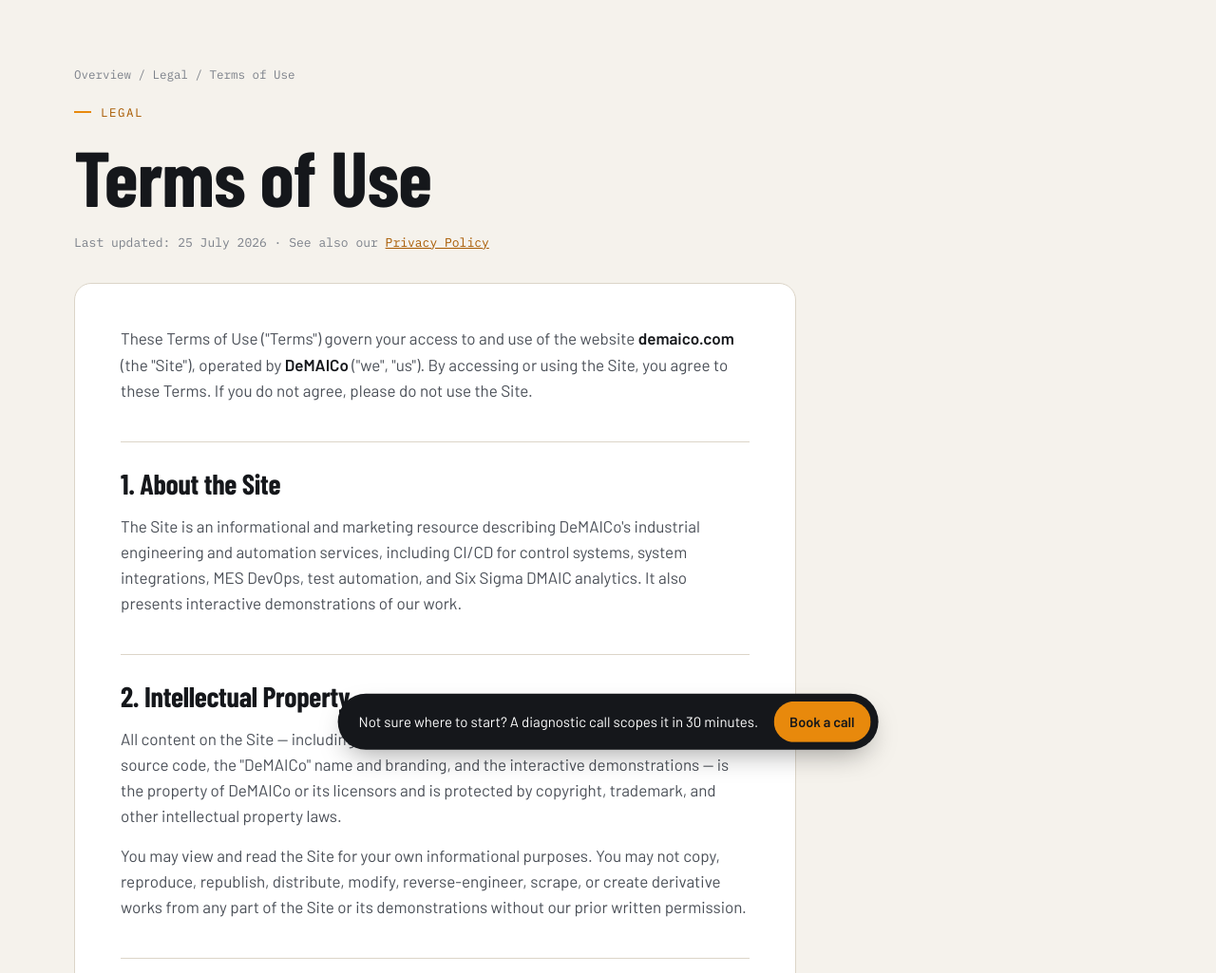
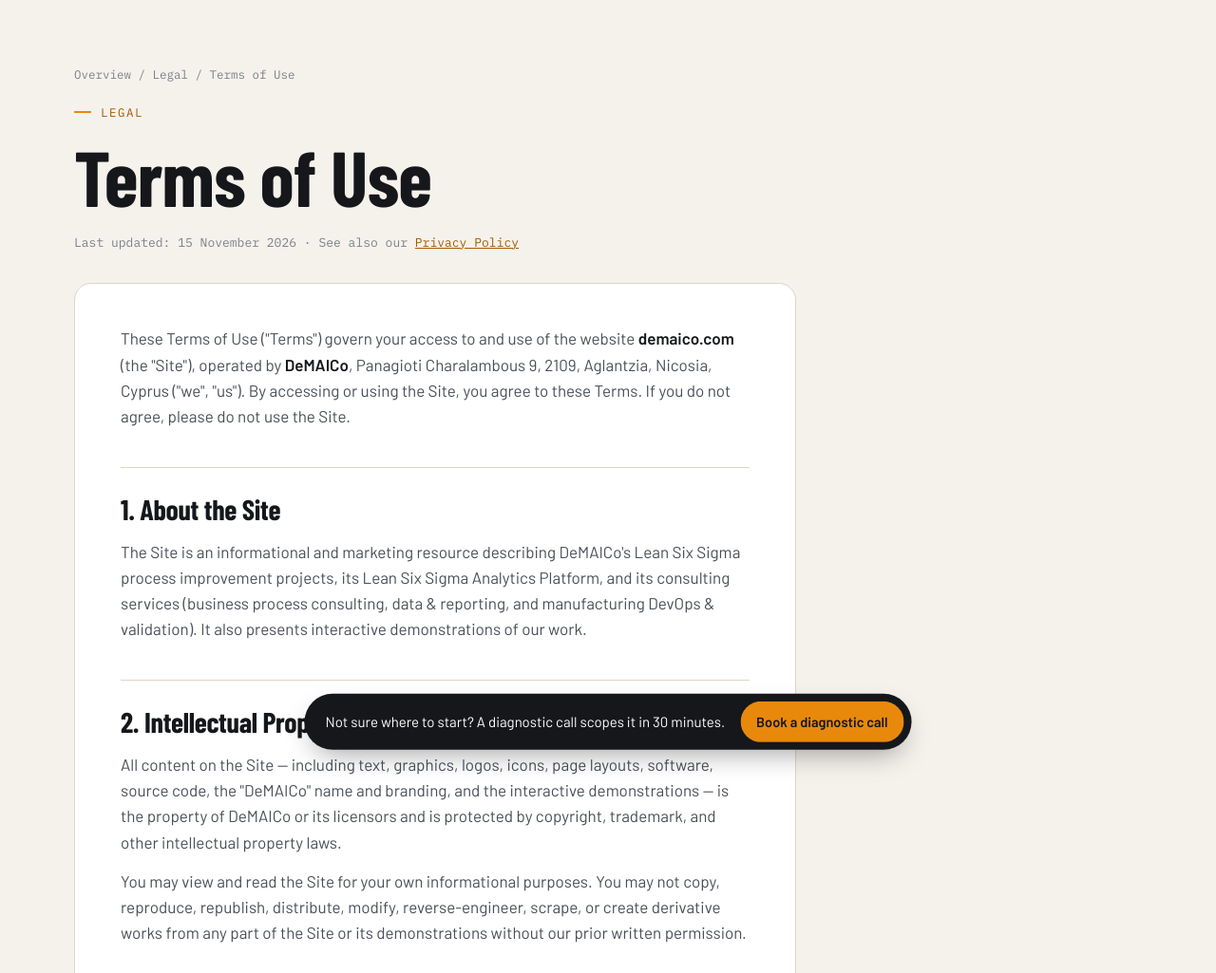
Before and after one commit to CharisKomos/demaico, a plain HTML site: page terms.html in a window 1280 px wide. Shown: the part 75-1100 px from the top of the page at 95% size. Drawn offline with Linux system fonts and the light colour scheme.

Commit message:
Fix content inconsistencies from site review
- Use "Book a diagnostic call" for the floating CTA on every page
- Terms: describe current services, add registered address, bump date
- Privacy: clarify processor locations and provider-held retention
- Contact: rename "MES DevOps / validation" option, align Define-phase
  wording and the 48-hour reply promise

Co-Authored-By: Claude Opus 5.5 <noreply@anthropic.com>
Claude-Session: https://claude.ai/code/session_01JtiwYmuHm7SZK7GR9fiTRw

```diff
--- a/styles.css
+++ b/styles.css
@@ -323,7 +323,7 @@ nav.main a.on{color:var(--ink);background:var(--card);box-shadow:0 0 0 1px var(-
 /* sticky slim CTA */
 .slimcta{position:fixed;left:50%;bottom:18px;transform:translate(-50%,140%);background:var(--ink);color:#fff;border-radius:99px;padding:8px 8px 8px 22px;display:flex;align-items:center;gap:16px;z-index:40;box-shadow:0 12px 30px -10px rgba(0,0,0,.4);transition:transform .35s;font-size:15px;max-width:calc(100% - 24px)}
 .slimcta.show{transform:translate(-50%,0)}
-.slimcta .btn{background:var(--signal);color:var(--ink);padding:9px 16px;font-size:14.5px}
+.slimcta .btn{white-space:nowrap;background:var(--signal);color:var(--ink);padding:9px 16px;font-size:14.5px}
 @media(max-width:560px){.slimcta span{display:none}.slimcta{padding:6px}}
 
 /* footer */
--- a/terms.html
+++ b/terms.html
@@ -44,16 +44,16 @@
       <div class="crumbs"><a href="/">Overview</a> / Legal / Terms of Use</div>
       <div class="eyebrow">Legal</div>
       <h1 style="margin-top:16px">Terms of Use</h1>
-      <p class="legal-meta">Last updated: 25 July 2026 · See also our <a href="/privacy.html">Privacy Policy</a></p>
+      <p class="legal-meta">Last updated: 15 November 2026 · See also our <a href="/privacy.html">Privacy Policy</a></p>
     </div>
   </section>
   <section style="padding-top:0">
     <div class="wrap">
       <article class="prose">
-<p>These Terms of Use ("Terms") govern your access to and use of the website <strong>demaico.com</strong> (the "Site"), operated by <strong>DeMAICo</strong> ("we", "us"). By accessing or using the Site, you agree to these Terms. If you do not agree, please do not use the Site.</p>
+<p>These Terms of Use ("Terms") govern your access to and use of the website <strong>demaico.com</strong> (the "Site"), operated by <strong>DeMAICo</strong>, Panagioti Charalambous 9, 2109, Aglantzia, Nicosia, Cyprus ("we", "us"). By accessing or using the Site, you agree to these Terms. If you do not agree, please do not use the Site.</p>
 
     <h2>1. About the Site</h2>
-    <p>The Site is an informational and marketing resource describing DeMAICo's industrial engineering and automation services, including CI/CD for control systems, system integrations, MES DevOps, test automation, and Six Sigma DMAIC analytics. It also presents interactive demonstrations of our work.</p>
+    <p>The Site is an informational and marketing resource describing DeMAICo's Lean Six Sigma process improvement projects, its Lean Six Sigma Analytics Platform, and its consulting services (business process consulting, data &amp; reporting, and manufacturing DevOps &amp; validation). It also presents interactive demonstrations of our work.</p>
 
     <h2>2. Intellectual Property</h2>
     <p>All content on the Site — including text, graphics, logos, icons, page layouts, software, source code, the "DeMAICo" name and branding, and the interactive demonstrations — is the property of DeMAICo or its licensors and is protected by copyright, trademark, and other intellectual property laws.</p>
@@ -88,7 +88,7 @@
   </section>
 </main>
 
-<div class="slimcta" id="slimcta"><span>Not sure where to start? A diagnostic call scopes it in 30 minutes.</span><a href="/contact.html" class="btn">Book a call</a></div>
+<div class="slimcta" id="slimcta"><span>Not sure where to start? A diagnostic call scopes it in 30 minutes.</span><a href="/contact.html" class="btn">Book a diagnostic call</a></div>
 
 <footer>
   <div class="wrap">
```
Also changed, not shown: contact.html (+3 -3 lines), index.html (+1 -1 lines), lean-six-sigma.html (+1 -1 lines), platform.html (+1 -1 lines), privacy.html (+4 -3 lines), services.html (+1 -1 lines).
